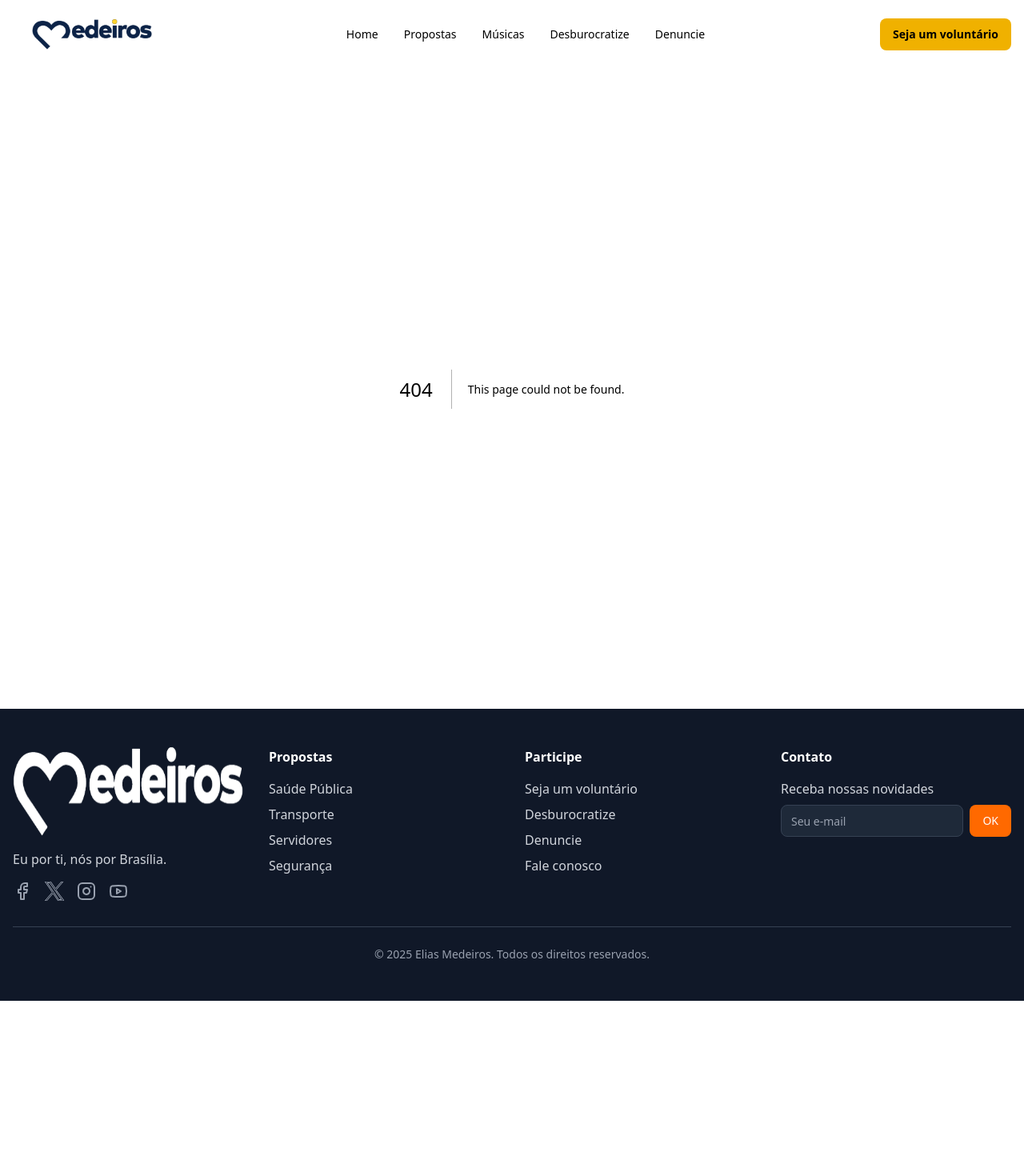
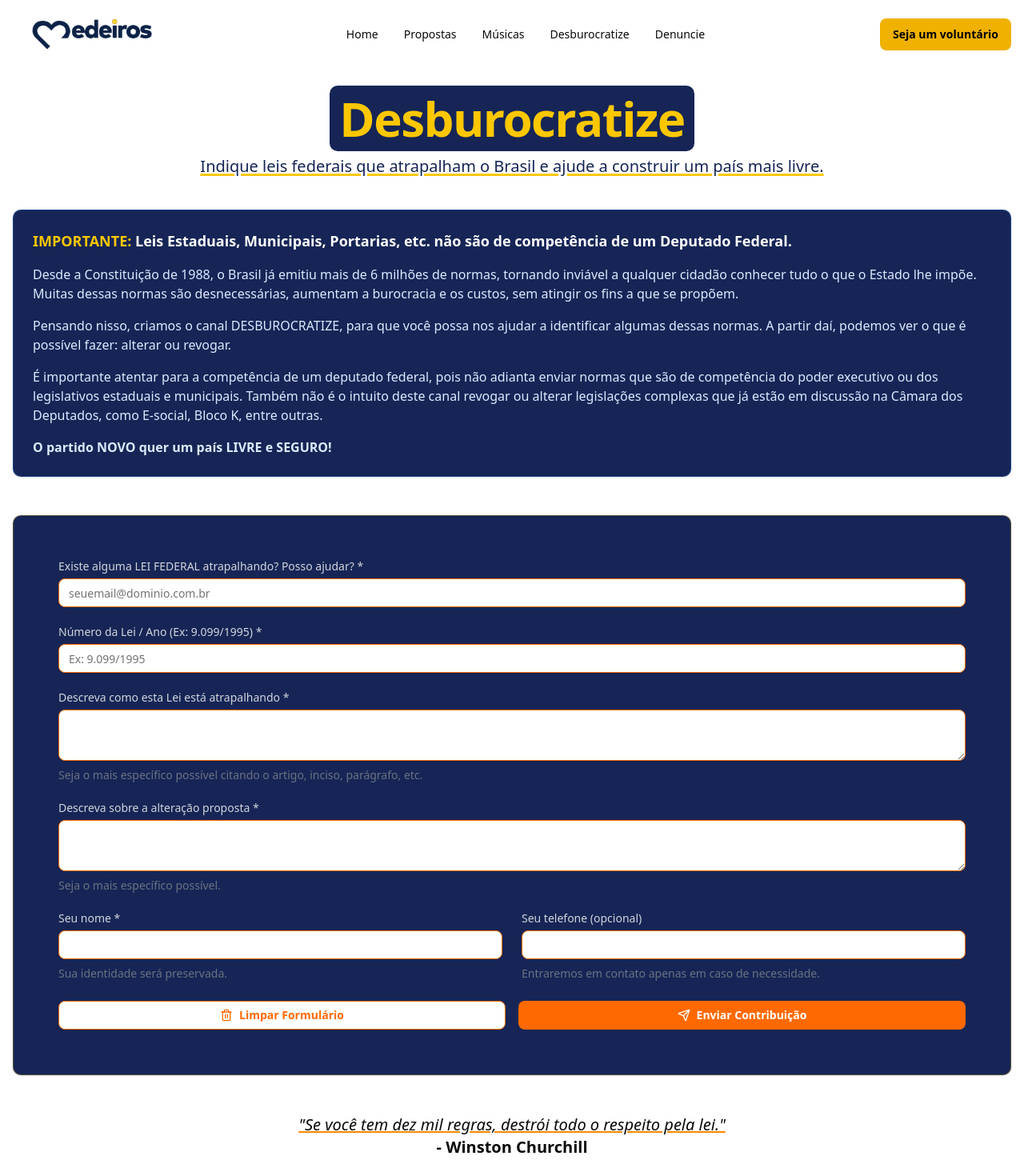
Before and after one commit to luancamposck/elias, a Next.js app: page /debureaucratize in a window 1280 px wide. Before the commit this address had no page. Shown: the top 1470 px of the page at 80% size. Before the commit the page ends 1251 px from the top, so only its background shows below. Built offline with nearby package versions, Linux system fonts and the light colour scheme.

Commit message:
feat(debureaucratize-page): create DebureaucratizePage component with form integration

```diff
--- /dev/null
+++ b/src/app/debureaucratize/page.tsx
@@ -0,0 +1,64 @@
+import { DesburocratizeForm } from "@/components/forms/desburocratize-form"
+
+const DebureaucratizePage = () => (
+  <div className="container mx-auto px-4 mt-8 space-y-10">
+    <div className="max-w-4xl mx-auto text-center">
+      <h1 className="text-4xl sm:text-5xl md:text-6xl font-extrabold mb-4 text-yellow-400 tracking-tight">
+        <span className="bg-blue-950 px-3 rounded-lg">Desburocratize</span>
+      </h1>
+      <p className="text-lg sm:text-xl text-blue-950 underline decoration-3 decoration-yellow-400">
+        Indique leis federais que atrapalham o Brasil e ajude a construir um
+        país mais livre.
+      </p>
+    </div>
+
+    <div className="rounded-lg shadow-sm bg-blue-950 border border-blue-500/30 text-white mb-12">
+      <div className="p-6 text-blue-100 space-y-4">
+        <h3 className="font-bold text-lg text-white">
+          <span className="text-yellow-400">IMPORTANTE: </span>Leis Estaduais,
+          Municipais, Portarias, etc. não são de competência de um Deputado
+          Federal.
+        </h3>
+
+        <p>
+          Desde a Constituição de 1988, o Brasil já emitiu mais de 6 milhões de
+          normas, tornando inviável a qualquer cidadão conhecer tudo o que o
+          Estado lhe impõe. Muitas dessas normas são desnecessárias, aumentam a
+          burocracia e os custos, sem atingir os fins a que se propõem.
+        </p>
+
+        <p>
+          Pensando nisso, criamos o canal DESBUROCRATIZE, para que você possa
+          nos ajudar a identificar algumas dessas normas. A partir daí, podemos
+          ver o que é possível fazer: alterar ou revogar.
+        </p>
+
+        <p>
+          É importante atentar para a competência de um deputado federal, pois
+          não adianta enviar normas que são de competência do poder executivo ou
+          dos legislativos estaduais e municipais. Também não é o intuito deste
+          canal revogar ou alterar legislações complexas que já estão em
+          discussão na Câmara dos Deputados, como E-social, Bloco K, entre
+          outras.
+        </p>
+
+        <p className="font-bold">O partido NOVO quer um país LIVRE e SEGURO!</p>
+      </div>
+    </div>
+
+    <div className="rounded-lg shadow-sm bg-blue-950 border border-yellow-500/30 text-white mb-12">
+      <div className="p-6 text-blue-100 space-y-4">
+        <DesburocratizeForm />
+      </div>
+    </div>
+
+    <div className="mb-10">
+      <p className="text-center italic text-xl underline decoration-orange-400">
+        "Se você tem dez mil regras, destrói todo o respeito pela lei."
+      </p>
+      <p className="text-center font-semibold text-xl">- Winston Churchill</p>
+    </div>
+  </div>
+)
+
+export default DebureaucratizePage
```
